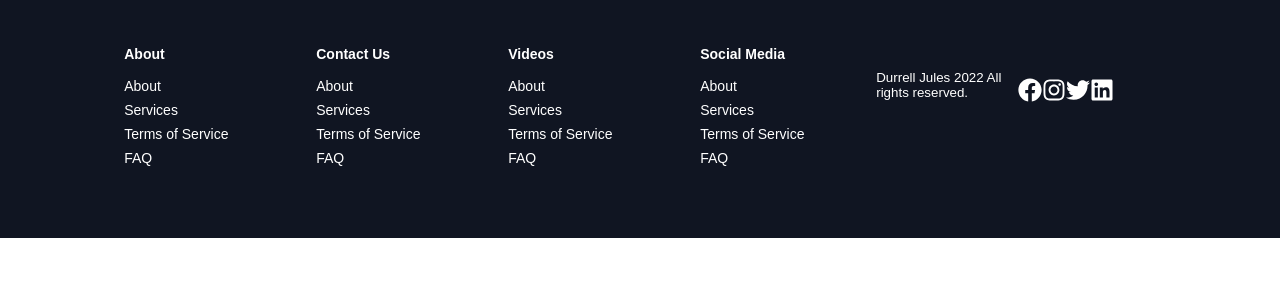
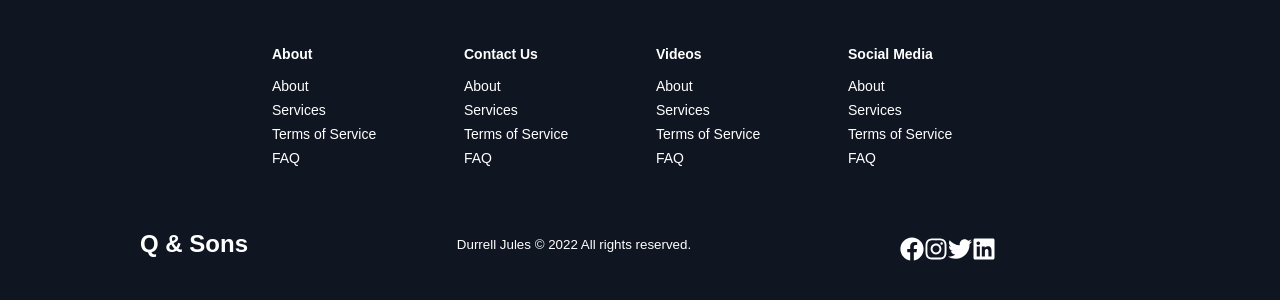
Before and after one commit to dujules23/business-site, a React (Create React App) app: page / in a window 1280 px wide. Shown: the part 3398-3698 px from the top of the page. Before the commit the page ends 3636 px from the top, so only its background shows below. Built offline with nearby package versions, Linux system fonts and the light colour scheme; a web font is replaced by a local one.

Commit message:
fixed styling issues with footer, setup as intended

```diff
--- a/src/components/Footer/index.js
+++ b/src/components/Footer/index.js
@@ -53,11 +53,12 @@ const Footer = () => {
               <FooterLink to="faq">FAQ</FooterLink>
             </FooterLinkItems>
           </FooterLinksWrapper>
+        </FooterLinksContainer>
         <SocialMedia>
           <SocialMediaWrap>
-              <SocialLogo></SocialLogo>
+            <SocialLogo> {`Q & Sons`}</SocialLogo>
             <WebsiteRights>
-                Durrell Jules {new Date().getFullYear()} All rights reserved.
+              Durrell Jules © {new Date().getFullYear()} All rights reserved.
             </WebsiteRights>
             <SocialIcons>
               <SocialIconLink href="/" target="_blank" aria-label="Facebook">
@@ -75,7 +76,6 @@ const Footer = () => {
             </SocialIcons>
           </SocialMediaWrap>
         </SocialMedia>
-        </FooterLinksContainer>
       </FooterWrap>
     </FooterContainer>
   );
```
Lines whose indentation alone changed are shown as unchanged.
